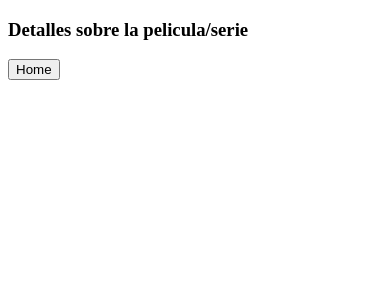
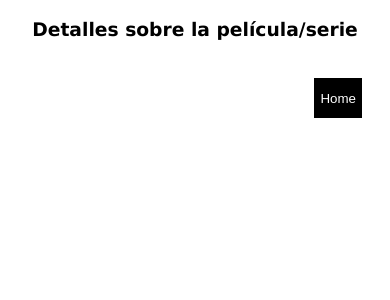
Before and after one commit to tiagovasco28/prueba-angular, an Angular app: page /detail/1 in a window 390 px wide. Shown: the top 300 px of the page. Built offline with nearby package versions, Linux system fonts and the light colour scheme.

Commit message:
css styles

```diff
--- a/src/app/components/dashboard/dashboard.component.css
+++ b/src/app/components/dashboard/dashboard.component.css
@@ -0,0 +1,32 @@
+
+.container {
+    display: grid;
+    grid-template-columns: repeat(3, 1fr); /* 3 columnas */
+    grid-template-rows: repeat(2, 1fr);    /* 2 filas */
+    gap: 20px;                             /* Espacio entre las celdas */
+    padding: 20px;
+    box-sizing: border-box;
+  }
+
+  .item {
+    background-color: black;
+    color:white;
+    padding: 20px;
+    /* border: 1px solid #ccc; */
+    text-align: center;
+  }
+
+  .item:hover{
+    cursor:pointer;
+  }
+
+  .serieImage{
+    width:150px;
+  }
+
+
+  @media (max-width: 768px) {
+    .container {
+      grid-template-columns: 1fr;
+    }
+  }
--- a/src/app/components/dashboard/dashboard.component.html
+++ b/src/app/components/dashboard/dashboard.component.html
@@ -1,6 +1,6 @@
 <div class="container">
     <div class="item" *ngFor="let item of searchResults$ | async;" (click)="goToDetail(item.show.id)">
-        <h2>{{item.show.name}}</h2>
+        <h4>{{item.show.name}}</h4>
         <img class="serieImage" [src]="item.show.image.medium" alt="">
         <p>{{item.show.rating.average}}</p>
     </div>
--- a/src/app/components/detail/detail.component.css
+++ b/src/app/components/detail/detail.component.css
@@ -0,0 +1,37 @@
+
+.title{
+    text-align: center;
+    font-family:Verdana, Geneva, Tahoma, sans-serif;
+  }
+
+  .backButton{
+    background-color: black;
+    color:white;
+    height:40px;
+    border-style: none;
+    justify-self: end;
+  }
+  .container {
+      display: grid;
+      gap: 20px;
+      padding: 20px;
+      box-sizing: border-box;
+    }
+
+    .item {
+      background-color: black;
+      color:white;
+      padding: 20px;
+      text-align: center;
+    }
+
+    .serieImage{
+      width:150px;
+    }
+
+
+    @media (max-width: 768px) {
+      .container {
+        grid-template-columns: 1fr;
+      }
+    }
--- a/src/app/components/detail/detail.component.html
+++ b/src/app/components/detail/detail.component.html
@@ -1,4 +1,4 @@
-<h3 class="title">Detalles sobre la pelicula/serie</h3>
+<h3 class="title">Detalles sobre la película/serie</h3>
 
 <div class="container">
 
--- a/src/app/components/home/home.component.css
+++ b/src/app/components/home/home.component.css
@@ -0,0 +1,3 @@
+.container {
+    text-align: center;
+}
--- a/src/app/components/home/home.component.html
+++ b/src/app/components/home/home.component.html
@@ -1,3 +1,5 @@
+<div class="container">
 <h1>Películas y Series</h1>
 <app-search></app-search>
+</div>
 <app-dashboard></app-dashboard>
--- a/src/app/components/search/search.component.css
+++ b/src/app/components/search/search.component.css
@@ -0,0 +1,5 @@
+.searchInput{
+    width:40vw;
+    height:30px;
+    padding-left:8px;
+}
```
